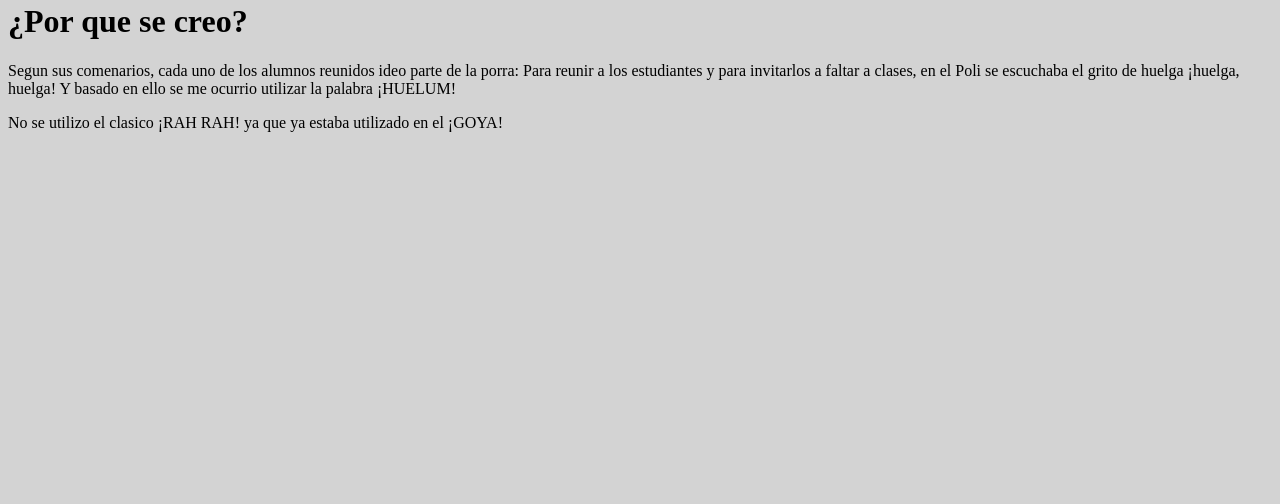
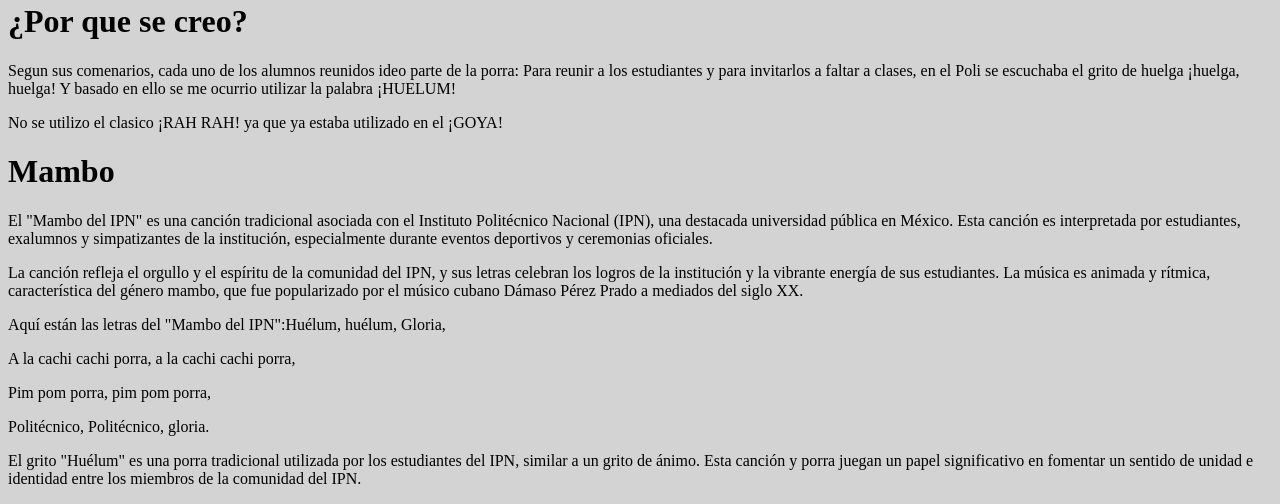
Before and after one commit to Anguiano234/site, a plain HTML site: page Huelum.html in a window 1280 px wide. Shown: the part 568-1072 px from the top of the page. Before the commit the page ends 800 px from the top, so only its background shows below. Drawn offline with Linux system fonts and the light colour scheme.

Commit message:
Huelum.html

```diff
--- a/Huelum.html
+++ b/Huelum.html
@@ -22,5 +22,14 @@
     <h1>¿Por que se creo?</h1>
     <p>Segun sus comenarios, cada uno de los alumnos reunidos ideo parte de la porra: Para reunir a los estudiantes y para invitarlos a faltar a clases, en el Poli se escuchaba el grito de huelga ¡huelga, huelga! Y basado en ello se me ocurrio utilizar la palabra ¡HUELUM! </p>
     <p>No se utilizo el clasico ¡RAH RAH! ya que ya estaba utilizado en el ¡GOYA!</p>
+    <h1>Mambo</h1>
+    <p>El "Mambo del IPN" es una canción tradicional asociada con el Instituto Politécnico Nacional (IPN), una destacada universidad pública en México. Esta canción es interpretada por estudiantes, exalumnos y simpatizantes de la institución, especialmente durante eventos deportivos y ceremonias oficiales.</p>
+    <p>La canción refleja el orgullo y el espíritu de la comunidad del IPN, y sus letras celebran los logros de la institución y la vibrante energía de sus estudiantes. La música es animada y rítmica, característica del género mambo, que fue popularizado por el músico cubano Dámaso Pérez Prado a mediados del siglo XX.</p>
+    <p>Aquí están las letras del "Mambo del IPN":Huélum, huélum, Gloria,</p>
+<p>A la cachi cachi porra, a la cachi cachi porra,</p>
+<p>Pim pom porra, pim pom porra,</p>
+<p>Politécnico, Politécnico, gloria.</p>
+    <p>El grito "Huélum" es una porra tradicional utilizada por los estudiantes del IPN, similar a un grito de ánimo. Esta canción y porra juegan un papel significativo en fomentar un sentido de unidad e identidad entre los miembros de la comunidad del IPN.</p>
+
 </body>
 </html>
```
